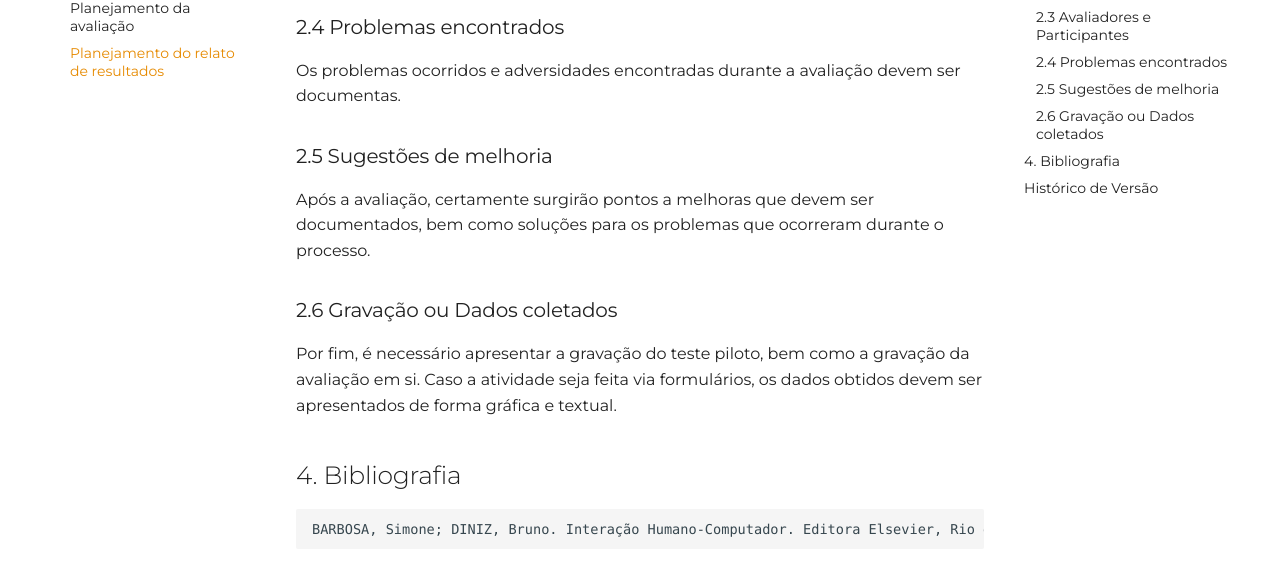
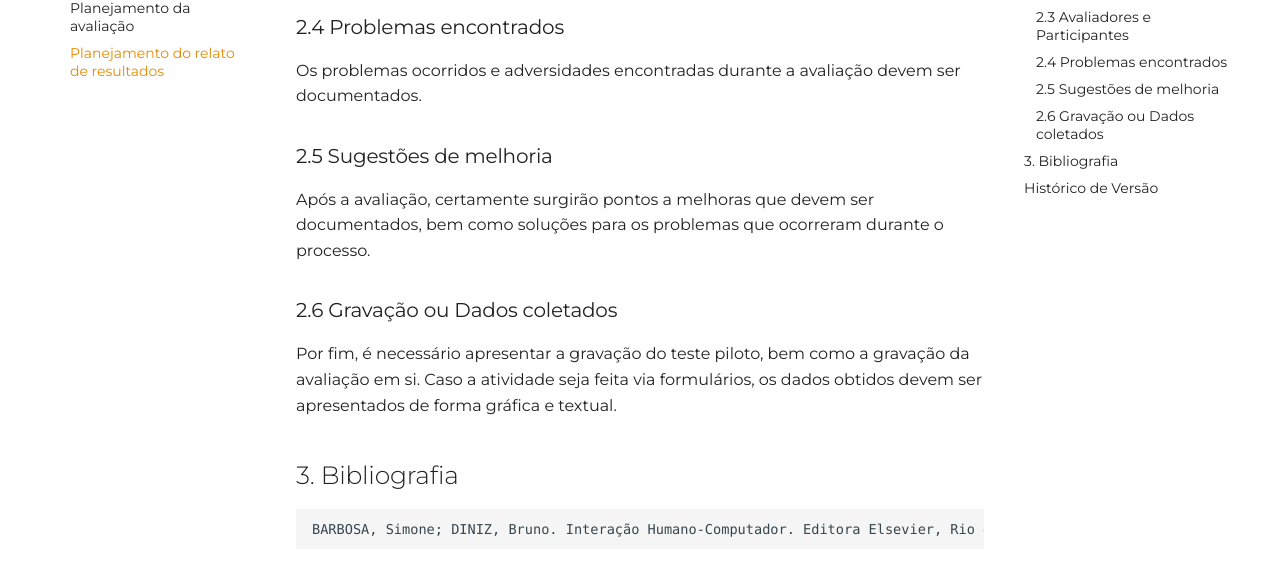
Before and after one commit to Interacao-Humano-Computador/2023.1-Agiel, an MkDocs documentation site: the page built from docs/desenvolvimento/protótipo_de_papel/planejamento_relato_resultado_prototipo_papel.md, in a window 1280 px wide and 900 px high, scrolled down 841 px. Shown: the part 199-777 px from the top of the window. Built offline with MkDocs 1.6.1 and Material for MkDocs 9.7.7, drawn with Linux system fonts in a browser that asks for light colours; some web fonts are replaced; comment, search, counter and statistics services are not loaded.

Commit message:
docs: pequenas correções

````diff
--- a/docs/desenvolvimento/protótipo_de_papel/planejamento_relato_resultado_prototipo_papel.md
+++ b/docs/desenvolvimento/protótipo_de_papel/planejamento_relato_resultado_prototipo_papel.md
@@ -25,7 +25,7 @@ O relato deve apresentar qual foi a metodologia usada na atividade, demonstrando
 O avaliador, bem como os demais participantes devem ser apresentados no documento.
 
 ### 2.4 Problemas encontrados
-Os problemas ocorridos e adversidades encontradas durante a avaliação devem ser documentas.
+Os problemas ocorridos e adversidades encontradas durante a avaliação devem ser documentados.
 
 ### 2.5 Sugestões de melhoria
 Após a avaliação, certamente surgirão pontos a melhoras que devem ser documentados, bem como soluções para os problemas que ocorreram durante o processo.
@@ -33,7 +33,7 @@ Após a avaliação, certamente surgirão pontos a melhoras que devem ser docume
 ### 2.6 Gravação ou Dados coletados
 Por fim, é necessário apresentar a gravação do teste piloto, bem como a gravação da avaliação em si. Caso a atividade seja feita via formulários, os dados obtidos devem ser apresentados de forma gráfica e textual.
 
-## 4. Bibliografia
+## 3. Bibliografia
 ```
 BARBOSA, Simone; DINIZ, Bruno. Interação Humano-Computador. Editora Elsevier, Rio de Janeiro, 2010.
 ```
````
